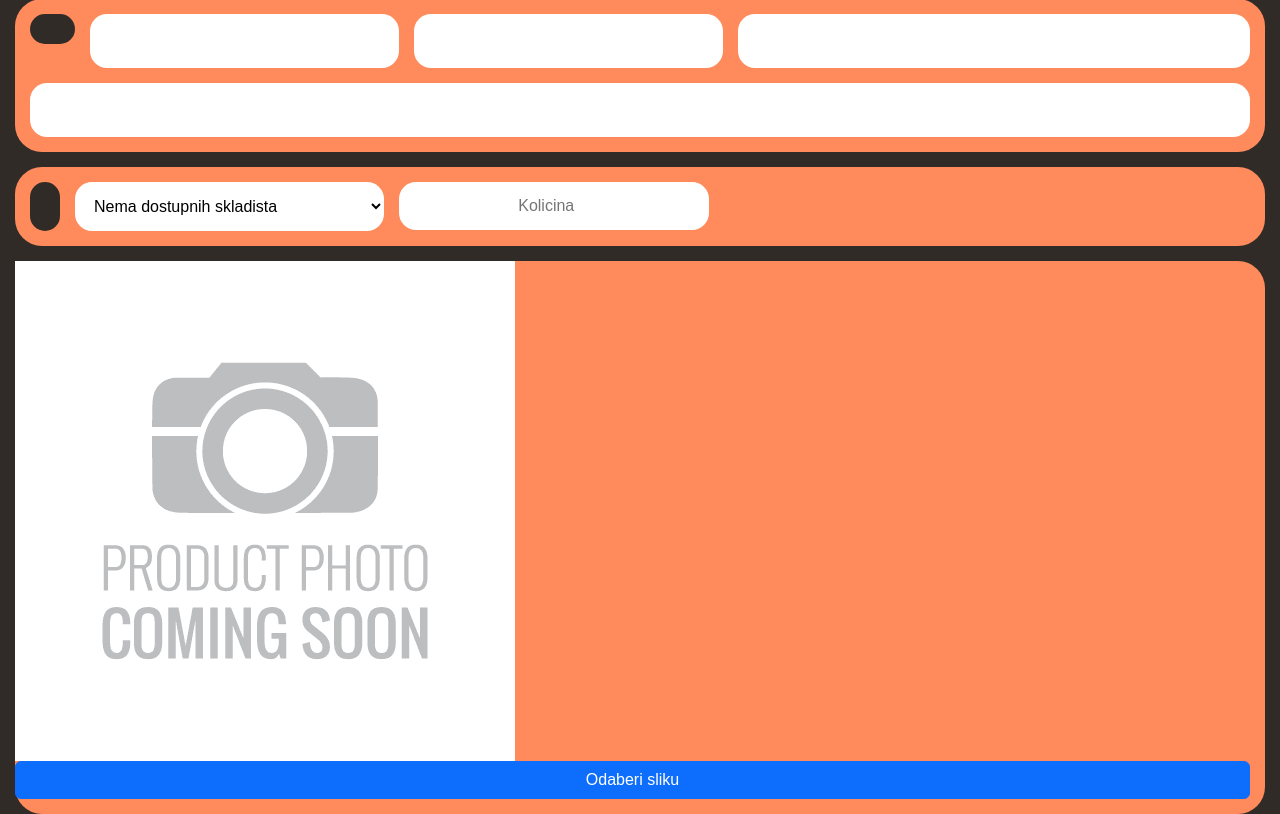
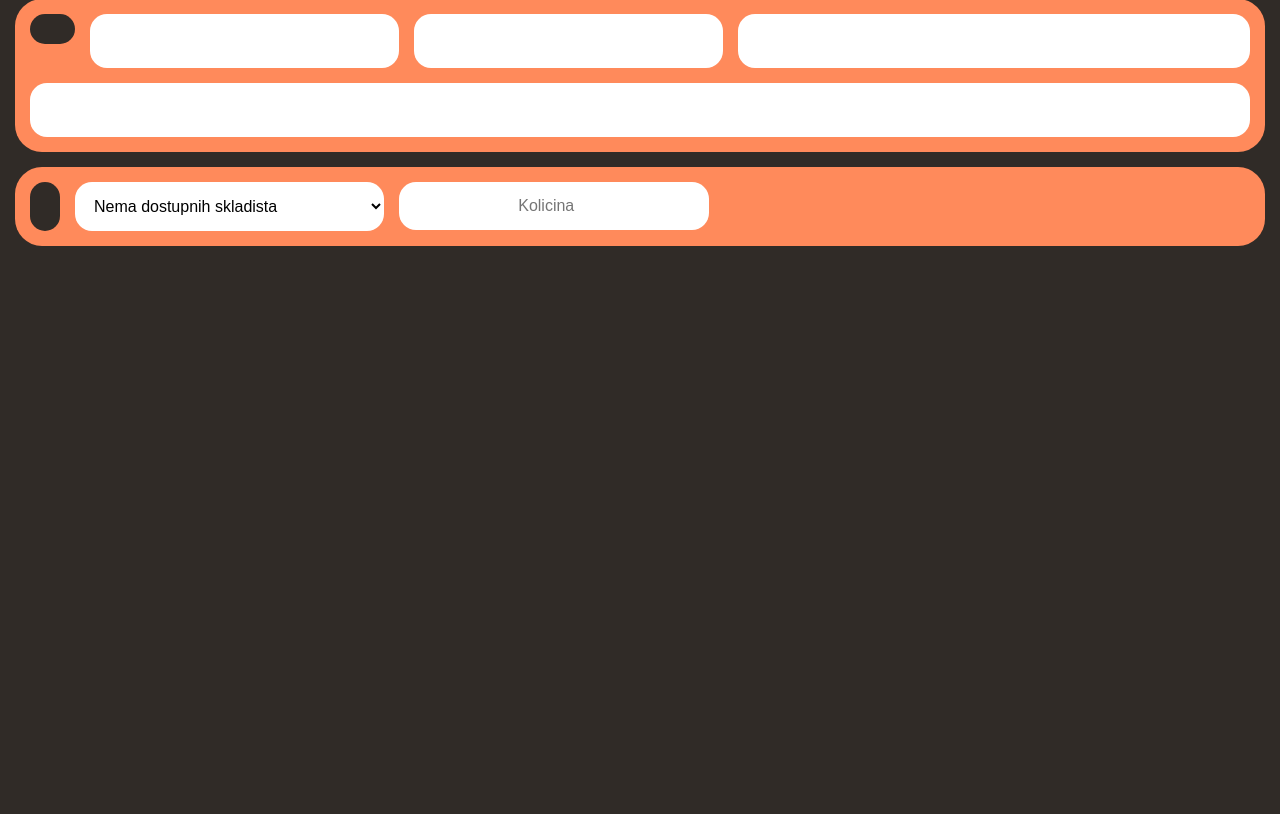
Before and after one commit to wirke/plog, a Flask app: template templates/proizvodjac/proizvod.html in a window 1280 px wide. Shown: the part 106-920 px from the top of the page. After the commit the page ends 352 px from the top, so only its background shows below. Run offline with Flask 3, Linux system fonts and the light colour scheme; the template is opened without the code that fills it, so the values that code supplies are empty; some libraries are stand-ins or nearby versions; some web fonts are replaced.

Commit message:
tolko od mene

```diff
--- a/templates/proizvodjac/proizvod.html
+++ b/templates/proizvodjac/proizvod.html
@@ -72,19 +72,5 @@
         <input class="blok" id="form1" min="0" placeholder="Kolicina" name="kolicina" type="number" style="width: 310px;" required>
       </form>
     </div>
-    <div class="kontejner">
-      <label for="slika">
-        <img {% if proizvod.slika %}
-        src="/static/uploads/{{ proizvod.slika }}"
-        {% else %}
-        src="/static/uploads/placeholder.png"
-        {% endif %}
-        id="slika_pregled"/>
-        </label>
-        <label for="slika" class="btn btn-primary">Odaberi sliku</label>
-        <input type="file" accept="image/*" class="custom-file-input" hidden
-        id="slika" name="slika">
-
-    </div>
   </div>
 {% endblock %}
```
